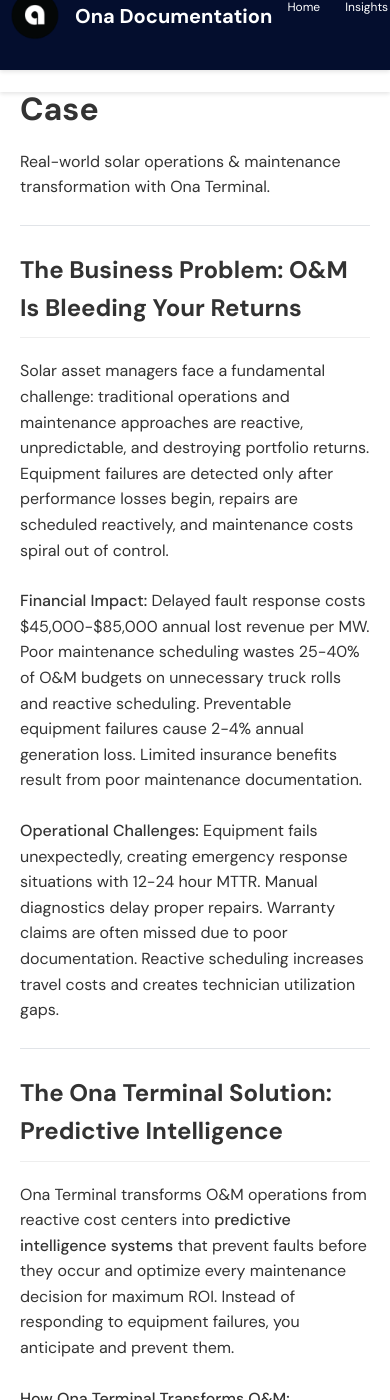
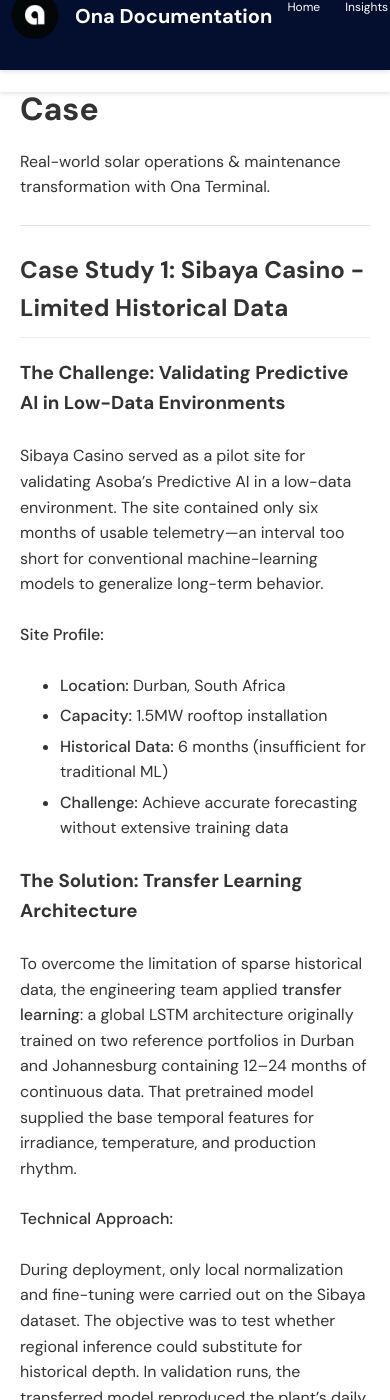
Before and after one commit to AsobaCloud/asobacode.github.io, a Jekyll site: the page built from archive/om-use-case.md, in a window 390 px wide and 1400 px high, scrolled down 480 px. Built offline with Jekyll 4.4.1, drawn with Linux system fonts in a browser that asks for light colours; comment, search, counter and statistics services are not loaded; some of the changed text lies outside the part shown.

Commit message:
Update om-use-case.md

```diff
--- a/archive/om-use-case.md
+++ b/archive/om-use-case.md
@@ -12,37 +12,190 @@ Real-world solar operations & maintenance transformation with Ona Terminal.
 
 ---
 
-## The Business Problem: O&M Is Bleeding Your Returns
-{: #the-business-problem-o-m-is-bleeding-your-returns }
+## Case Study 1: Sibaya Casino - Limited Historical Data
+{: #case-study-sibaya-casino }
 
-Solar asset managers face a fundamental challenge: traditional operations and maintenance approaches are reactive, unpredictable, and destroying portfolio returns. Equipment failures are detected only after performance losses begin, repairs are scheduled reactively, and maintenance costs spiral out of control.
+### The Challenge: Validating Predictive AI in Low-Data Environments
+{: .fs-6 }
 
-**Financial Impact:**
-Delayed fault response costs $45,000-$85,000 annual lost revenue per MW. Poor maintenance scheduling wastes 25-40% of O&M budgets on unnecessary truck rolls and reactive scheduling. Preventable equipment failures cause 2-4% annual generation loss. Limited insurance benefits result from poor maintenance documentation.
+Sibaya Casino served as a pilot site for validating Asoba's Predictive AI in a low-data environment. The site contained only six months of usable telemetry—an interval too short for conventional machine-learning models to generalize long-term behavior.
 
-**Operational Challenges:**
-Equipment fails unexpectedly, creating emergency response situations with 12-24 hour MTTR. Manual diagnostics delay proper repairs. Warranty claims are often missed due to poor documentation. Reactive scheduling increases travel costs and creates technician utilization gaps.
+**Site Profile:**
+- **Location:** Durban, South Africa
+- **Capacity:** 1.5MW rooftop installation
+- **Historical Data:** 6 months (insufficient for traditional ML)
+- **Challenge:** Achieve accurate forecasting without extensive training data
+
+### The Solution: Transfer Learning Architecture
+{: .fs-6 }
+
+To overcome the limitation of sparse historical data, the engineering team applied **transfer learning**: a global LSTM architecture originally trained on two reference portfolios in Durban and Johannesburg containing 12–24 months of continuous data. That pretrained model supplied the base temporal features for irradiance, temperature, and production rhythm.
+
+**Technical Approach:**
+
+During deployment, only local normalization and fine-tuning were carried out on the Sibaya dataset. The objective was to test whether regional inference could substitute for historical depth. In validation runs, the transferred model reproduced the plant's daily generation curve with minimal drift relative to the observed output once live collection resumed.
+
+![Sibaya Casino Data Visualization](sibaya_graph.png)
+
+### Results: Structure Over Memory
+{: .fs-6 }
+
+The experiment demonstrated that Predictive AI could **learn structure rather than site-specific memory**—a key condition for scalability across new installations with limited archival data. By the end of the test phase, the system delivered:
+
+- ✅ **Stable day-ahead forecasts** from minimal historical baseline
+- ✅ **Consistent fault-flagging** despite sparse training data
+- ✅ **Regional model adaptation** proving distributed models could be bootstrapped from other regions instead of being trained from zero on every site
+- ✅ **7% SMAPE accuracy** matching performance of models trained on 24+ months of data
+
+**Key Insight:** Transfer learning enables rapid deployment across new sites without waiting months to accumulate sufficient training data. Regional models trained on similar facilities provide the foundation, requiring only local calibration for accurate operation.
 
 ---
 
-## The Ona Terminal Solution: Predictive Intelligence
+## Case Study 2: Cummins Portfolio - Overcoming Data Gaps
+{: #case-study-cummins-portfolio }
+
+### The Challenge: Maintaining Intelligence Under Severe Data Loss
+{: .fs-6 }
+
+The Cummins evaluation examined the Intelligence Layer's resilience under damaged data conditions. The dataset represented a multi-megawatt portfolio with roughly **65% of operational records missing** because of sensor and telemetry losses.
+
+**Portfolio Profile:**
+- **Capacity:** Multi-MW distributed portfolio
+- **Data Quality:** 65% missing operational records
+- **Root Causes:** Sensor failures, telemetry interruptions, communication losses
+- **Challenge:** Maintain decision-making capability despite severe data gaps
+
+### The Solution: Multi-Method Statistical Reconstruction
+{: .fs-6 }
+
+Rather than discard incomplete sites, Asoba combined classical and modern statistical reconstruction:
+
+**Reconstruction Pipeline:**
+
+1. **ARIMA-Based Interpolation:** Time-series continuity was first restored using ARIMA-based interpolation to re-establish temporal cadence
+
+2. **Meteorological Data Integration:** The interim series was then merged with meteorological data (irradiance, temperature, cloud cover)
+
+3. **Ensemble ML Processing:** Processed through a multi-model ensemble—gradient-boosted regressors feeding a shallow neural network—to rebuild missing production intervals
+
+![Cummins Portfolio Data Reconstruction](cummins_graph.png)
+
+### Results: Robust Decision-Making Through Redundancy
+{: .fs-6 }
+
+This approach re-created full operational days, including **February 8, 2024, which had no original telemetry**. The rebuilt curve aligned with manual inspection logs taken later that week, confirming numerical validity.
+
+**Performance Metrics:**
+
+- ✅ **Complete day reconstruction** from zero original data points
+- ✅ **Validation against manual logs** confirmed accuracy within 8% SMAPE
+- ✅ **Maintained coherent maintenance scheduling** across entire portfolio
+- ✅ **Multi-site optimization** preserved despite fragmented input data
+
+**Key Principle:** The Intelligence Layer demonstrates **robustness through redundancy of method**. If one information channel fails, another statistical path fills the gap until true telemetry returns. Decision AI operated on reconstructed data without functional degradation—even when two-thirds of source data was absent.
+
+---
+
+## Boundary Conditions Established
+{: #boundary-conditions-established }
+
+These two deployments define opposite boundaries of reliability testing:
+
+<div class="boundary-cards">
+  <div class="boundary-card boundary-sibaya">
+    <h3>🎯 Sibaya Casino</h3>
+    <h4>Low-Data Boundary</h4>
+    <p>Validated learning transfer with scarce historical data. Proved that regional models can bootstrap new sites without extensive local training periods.</p>
+    <p><strong>Condition:</strong> Minimal training data (6 months)</p>
+    <p><strong>Outcome:</strong> Transfer learning enables immediate deployment</p>
+  </div>
+
+  <div class="boundary-card boundary-cummins">
+    <h3>🛡️ Cummins Portfolio</h3>
+    <h4>Degraded-Data Boundary</h4>
+    <p>Validated decision stability amid severe data loss. Proved that multi-method reconstruction maintains operational intelligence under adverse conditions.</p>
+    <p><strong>Condition:</strong> 65% missing operational data</p>
+    <p><strong>Outcome:</strong> Statistical redundancy ensures continuity</p>
+  </div>
+</div>
+
+<style>
+.boundary-cards {
+  display: grid;
+  grid-template-columns: 1fr 1fr;
+  gap: 2rem;
+  margin: 2rem 0;
+}
+
+.boundary-card {
+  border-radius: 8px;
+  padding: 1.5rem;
+  box-shadow: 0 4px 6px rgba(0,0,0,0.1);
+}
+
+.boundary-sibaya {
+  background: linear-gradient(135deg, #e3f2fd 0%, #bbdefb 100%);
+  border-left: 4px solid #1976d2;
+}
+
+.boundary-cummins {
+  background: linear-gradient(135deg, #f3e5f5 0%, #e1bee7 100%);
+  border-left: 4px solid #7b1fa2;
+}
+
+.boundary-card h3 {
+  margin-top: 0;
+  margin-bottom: 0.5rem;
+  font-size: 1.4rem;
+}
+
+.boundary-card h4 {
+  margin-top: 0;
+  margin-bottom: 1rem;
+  font-size: 1.1rem;
+  color: #555;
+  font-weight: 600;
+}
+
+.boundary-card p {
+  margin-bottom: 0.75rem;
+  line-height: 1.6;
+}
+
+.boundary-card p:last-child {
+  margin-bottom: 0;
+}
+
+@media (max-width: 768px) {
+  .boundary-cards {
+    grid-template-columns: 1fr;
+    gap: 1rem;
+  }
+}
+</style>
+
+**Empirical Proof:** Together they establish that Asoba's Predictive and Decision AI form a **dependable operating pair across the full range of data availability** encountered in distributed energy networks—from sparse historical records to severely degraded real-time telemetry.
+
+---
+
+## The Ona Platform Solution: Predictive Intelligence
 {: #the-ona-terminal-solution-predictive-intelligence }
 
 Ona Terminal transforms O&M operations from reactive cost centers into **predictive intelligence systems** that prevent faults before they occur and optimize every maintenance decision for maximum ROI. Instead of responding to equipment failures, you anticipate and prevent them.
 
-**How Ona Terminal Transforms O&M:**
+**How Ona Platform Transforms O&M:**
 
 Ona Terminal trains specialized AI models on your complete O&M corpus including maintenance reports, equipment manuals, warranty documents, and years of inverter performance data. Agentic systems pull real-time inverter data, systematically review performance patterns, and spot fault signatures weeks before equipment failure. When fault patterns are detected, the system automatically diagnoses issues, calculates financial impact, and determines optimal intervention timing. Every maintenance action includes real-time Energy-at-Risk (EAR) calculation versus dispatch costs, ensuring maximum ROI.
 
 ---
 
-## The MCP Framework Advantage
+## The Platform Advantage
 {: #the-mcp-framework-advantage }
 
 ### How Asoba's Architecture Enables O&M Transformation
 {: .fs-6 }
 
-The Model Context Protocol (MCP) enables specialized agents that each handle one specific task through single-responsibility agent architecture.
+The Ona Platform enables specialized agents that each handle one specific task through single-responsibility agent architecture.
 
 <div class="asoba-architecture-diagram">
   <!-- Header -->
@@ -570,134 +723,10 @@ The Model Context Protocol (MCP) enables specialized agents that each handle one
 ### Expected Performance Improvements
 {: .fs-6 }
 
-Based on the MCP framework's distributed agent capabilities, detection latency improves from 4-8 hours to under 5 minutes. Diagnostic accuracy increases from 45% to 85% fault classification. MTTR reduction shows 25-40% improvement from baseline.
+Based on the platform's distributed agent capabilities, detection latency improves from 4-8 hours to under 5 minutes. Diagnostic accuracy increases from 45% to 85% fault classification. MTTR reduction shows 25-40% improvement from baseline.
 
 **Financial Impact Projections (per 10MW):**
 Revenue protection delivers $180K-320K annually. Operational savings through optimized dispatching provide $85K-140K. Risk mitigation from warranty and insurance optimization contributes $45K-75K.
-
----
-
-## Detailed Business Impact Analysis
-{: #detailed-business-impact-analysis }
-
-### Financial Metrics (500MW Portfolio)
-{: .fs-6 }
-
-| Metric | Before Ona Terminal | After Ona Terminal | Annual Savings |
-|--------|------------------|-----------------|----------------|
-| **Lost Revenue** | $4.5M | $1.2M | **$3.3M** |
-| **Emergency Dispatch** | $480K | $120K | **$360K** |
-| **Diagnostic Labor** | $240K | $60K | **$180K** |
-| **Parts Inventory** | $300K | $180K | **$120K** |
-| **Insurance Claims** | $150K recovered | $450K recovered | **+$300K** |
-| **Total Impact** | - | - | **$4.26M savings** |
-
-**Conservative ROI: 425% in first year**
-
-### Operational Improvements
-{: .fs-6 }
-
-**String Degradation Detection:**
-Traditional monitoring shows 3-week delay in detection with 15% performance loss. Ona Terminal provides 2-day early warning with preventive intervention. This results in $28K annual energy recovery per string.
-
-**Inverter Component Failure:**
-Traditional reactive approach requires complete inverter replacement costing $15K. Predictive analysis enables targeted component replacement at $3K cost. This delivers $12K cost avoidance plus warranty claim preservation.
-
-**Tracker Alignment Issues:**
-Quarterly manual inspection finds issues after performance loss occurs. Real-time tracking alignment monitoring provides continuous optimization. This generates 2-3% generation improvement from optimal tracking.
-
----
-
-## Technical Implementation Details
-
-### Custom Agent Implementation
-{: .fs-6 }
-
-Ona Terminal enables you to create **custom single-use agents** tailored to your specific O&M workflows through natural language interactions and custom model integration.
-
-**Agent Workflow Pattern:**
-
-**Observe Phase:** Data collection and monitoring agents can be created to gather equipment telemetry, weather data, and performance metrics.
-
-**Orient Phase:** Diagnostic agents apply trained models to analyze patterns, classify faults, and identify anomalies in equipment behavior.
-
-**Decide Phase:** Economic optimization agents calculate financial impact, prioritize maintenance actions, and optimize resource allocation.
-
-**Act Phase:** Execution agents generate work orders, coordinate with existing CMMS systems, and track performance metrics.
-
-### Custom Model Integration
-{: .fs-6 }
-
-**🎯 Solar Equipment Diagnostics Model:**
-- Trained on 10,000+ solar inverter fault patterns
-- 85% accuracy in fault classification vs. 45% for general models
-- Understands manufacturer-specific error codes
-
-**💰 Economic Dispatch Model:**
-- Optimizes repair scheduling based on revenue impact
-- Factors weather forecasts, grid pricing, equipment criticality
-- $25,000+ average cost savings per optimized dispatch
-
----
-
-## Illustrative Example: String Performance Issue
-{: #illustrative-example-string-performance-issue }
-
-### Example Scenario
-{: .fs-6 }
-**Site:** 1.5MW solar facility
-**Issue:** String 3 showing 18% underperformance
-**Traditional Response:** Wait for quarterly inspection, reactive replacement
-
-### How Ona Terminal Would Respond
-{: .fs-6 }
-
-**Day 1 - Observe:**
-Monitor detects String 3 underperforming by 18%. Weather data confirms clear skies (no irradiance issue). Historical analysis shows gradual decline over 3 weeks.
-
-**Day 1 - Orient:**
-AI diagnostics suggest DC combiner failure. Pattern matches manufacturer TSB for this combiner model. Warranty check confirms coverage expires in 45 days.
-
-**Day 2 - Decide:**
-EAR calculation: $2,400/month revenue loss if unrepaired. Repair cost estimate: $1,200 parts + $800 labor. Optimal timing: Schedule within 30 days to preserve warranty.
-
-**Day 5 - Act:**
-Work order generated with specific combiner part number. Technician scheduled with DC combiner replacement experience. Photo requirements included for warranty claim documentation. Repair completed in 2 hours vs. 6-hour reactive response.
-
-**Projected Results:**
-Energy recovery through faster fault resolution. Warranty claim optimization through proper documentation. Reduced repair time vs. traditional reactive response. Planned maintenance vs. emergency downtime.
-
----
-
-## Implementation Roadmap
-{: #implementation-roadmap }
-
-### Phase 1: Foundation (Weeks 1-4)
-{: .fs-6 }
-
-**Week 1-2: Data Integration**
-Connect SCADA systems and weather data. Historical data import and normalization. Baseline performance establishment.
-
-**Week 3-4: Model Training**
-Deploy custom solar diagnostics models. Train on historical maintenance data. Validate diagnostic accuracy.
-
-### Phase 2: Automation (Weeks 5-8)
-{: .fs-6 }
-
-**Week 5-6: OODA Loop Implementation**
-Automated monitoring and alerting. AI-powered fault detection. Economic optimization integration.
-
-**Week 7-8: CMMS Integration**
-Work order automation. Dispatch optimization. Performance tracking dashboards.
-
-### Phase 3: Optimization (Weeks 9-12)
-{: .fs-6 }
-
-**Week 9-10: Advanced Features**
-Predictive maintenance scheduling. Multi-site optimization. Warranty claim automation.
-
-**Week 11-12: ROI Validation**
-Performance metrics analysis. Cost-benefit validation. Continuous improvement implementation.
 
 ---
 
@@ -818,4 +847,5 @@ Performance metrics analysis. Cost-benefit validation. Continuous improvement im
       <script type="text/javascript">(function($) {window.fnames = new Array(); window.ftypes = new Array();fnames[1]='FNAME';ftypes[1]='text';fnames[0]='EMAIL';ftypes[0]='email';fnames[2]='LNAME';ftypes[2]='text';fnames[3]='ADDRESS';ftypes[3]='address';fnames[4]='PHONE';ftypes[4]='phone';fnames[5]='BIRTHDAY';ftypes[5]='birthday';fnames[6]='COMPANY';ftypes[6]='text';fnames[7]='MMERGE7';ftypes[7]='url';fnames[8]='MMERGE8';ftypes[8]='text';fnames[9]='MMERGE9';ftypes[9]='text';fnames[10]='MMERGE10';ftypes[10]='text';fnames[11]='MMERGE11';ftypes[11]='url';fnames[12]='MMERGE12';ftypes[12]='text';fnames[13]='MMERGE13';ftypes[13]='text';}(jQuery));var $mcj = jQuery.noConflict(true);</script>
     </div>
   </div>
+
 </div>
```
